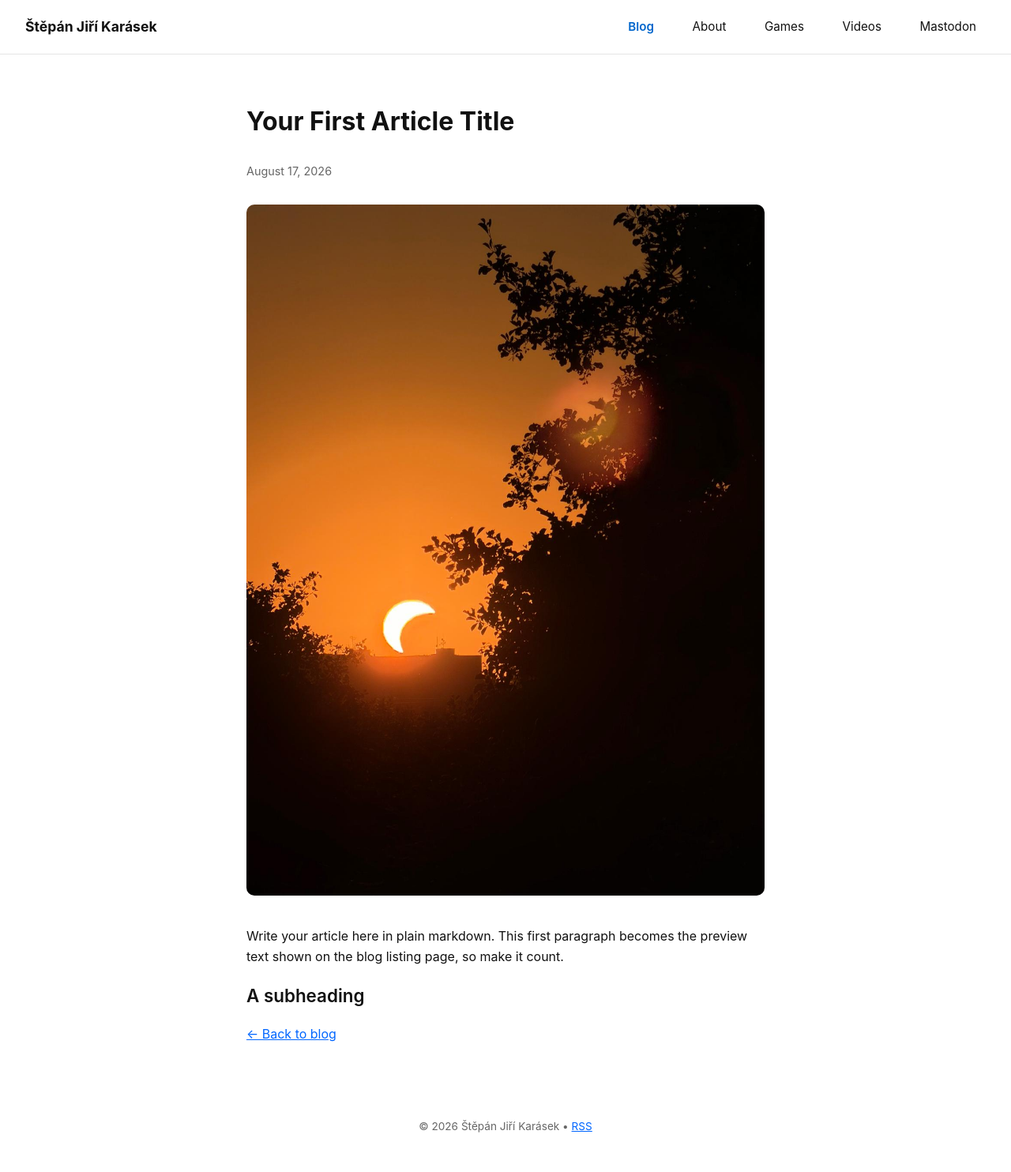
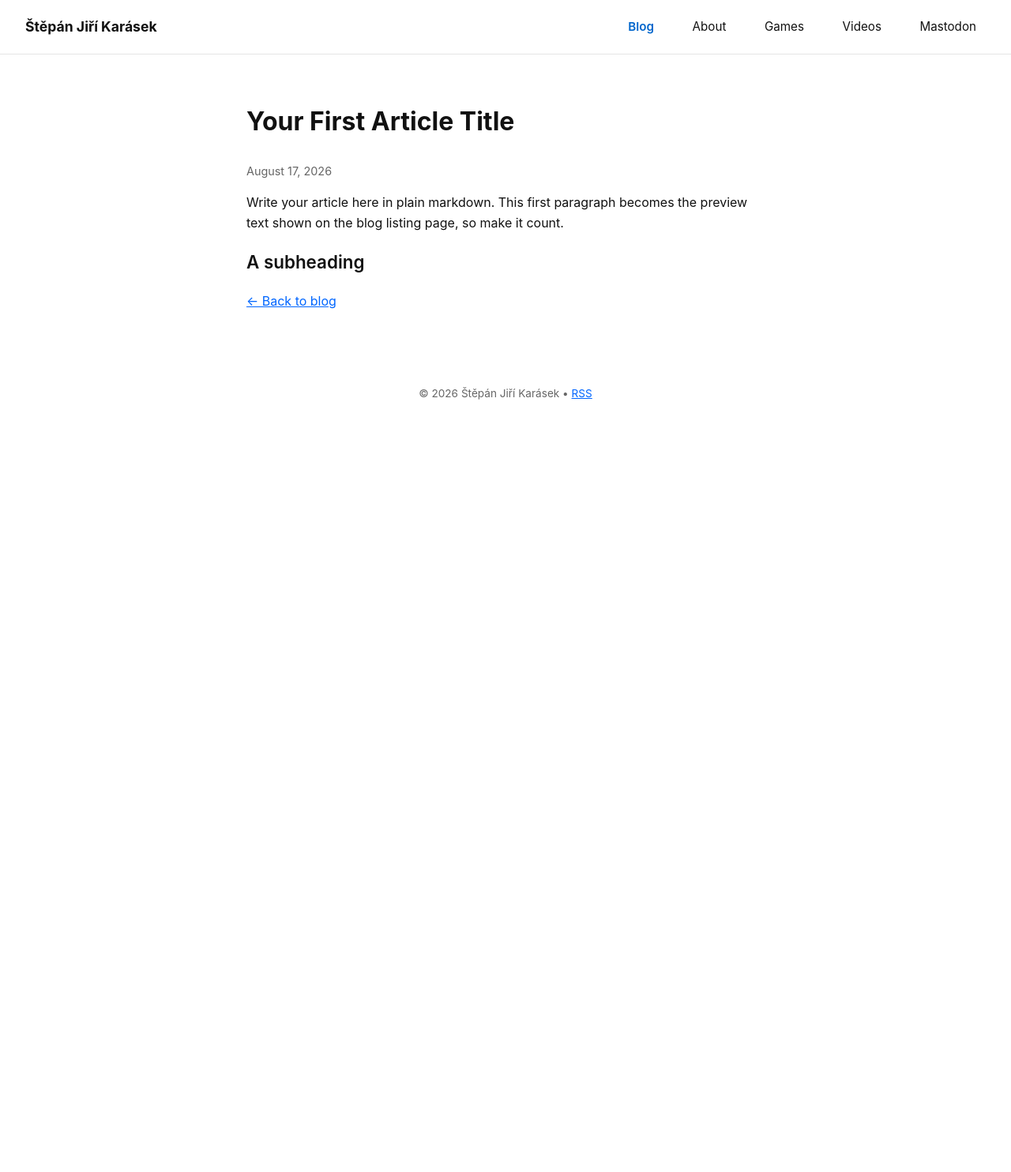
Before and after one commit to StepanJiri/stepankarasek.github.io, a Jekyll site: the page built from _posts/2026-08-17-example-post.md, in a window 1280 px wide. Shown: the whole page at 79% size. Built offline with Jekyll 4.4.1, drawn with Linux system fonts in a browser that asks for light colours; after the commit the page ends 900 px from its top, so only the background shows below that.

Commit message:
Update post.html

```diff
--- a/_layouts/post.html
+++ b/_layouts/post.html
@@ -7,10 +7,6 @@ layout: default
     <p class="post-meta">{{ page.date | date: '%B %-d, %Y' }}</p>
   </header>
 
-  {% if page.image %}
-  <img class="post-image" src="{{ page.image | relative_url }}" alt="{{ page.title }}">
-  {% endif %}
-
   <div class="post-content">
     {{ content }}
   </div>
```
